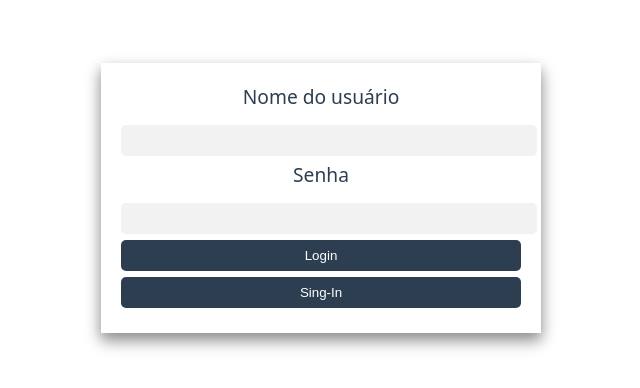
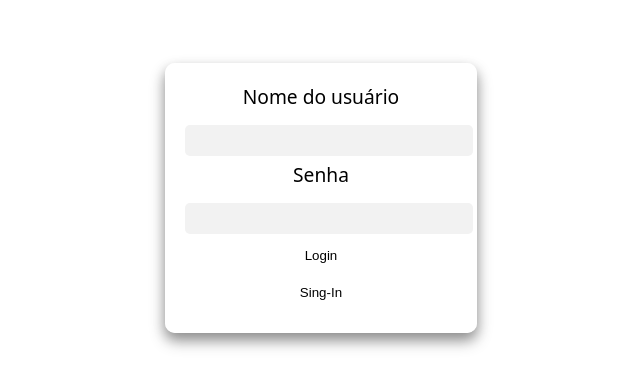
Before and after one commit to GustavoMSantoss/tarefa2, a plain HTML site: page front-game/login.html in a window 1280 px wide. Shown: the part 202-590 px from the top of the page, without its empty margins (319-959 px from the left). Drawn offline with nearby package versions, Linux system fonts and the light colour scheme.

Commit message:
Update login.css

```diff
--- a/front-game/login.css
+++ b/front-game/login.css
@@ -1,10 +1,3 @@
-:root {
-    --cor-primaria: #e74c3c; /* vermelho */
-    --cor-secundaria: #2c3e50; /* preto */
-    --cor-botao-hover: #c0392b;
-    --cor-botao-ativo: #a93226;
-    --cor-botao-texto: #ffffff;
-}
 
 body, html {
     margin: 0;
@@ -14,23 +7,18 @@ body, html {
     justify-content: center;
     align-items: center;
     font-family: system-ui, -apple-system, BlinkMacSystemFont, 'Segoe UI', Roboto, Oxygen, Ubuntu, Cantarell, 'Open Sans', 'Helvetica Neue', sans-serif;
-    background-color: var(--cor-terciaria); /* Cor de fundo azul */
-    color: var(--cor-secundaria);
+    background-color: var(--cor-terciaria); /* Cor de fundo preto */
+    color: var(--cor-secundaria); /* Cor de texto azul */
 }
 
 #app {
-    background: #ffffff;
+    background: rgba(255, 255, 255, 0.9); /* Fundo branco com transparência */
     box-shadow: 0 8px 16px rgba(0, 0, 0, 0.3), 0 6px 12px rgba(0, 0, 0, 0.22);
     width: 80%;
     max-width: 400px;
-    position: absolute;
-    top: 50%;
-    left: 50%;
-    transform: translate(-50%, -50%);
-    font-family: system-ui, -apple-system, BlinkMacSystemFont, 'Segoe UI', Roboto, Oxygen, Ubuntu, Cantarell, 'Open Sans', 'Helvetica Neue', sans-serif;
     font-size: larger;
     padding: 20px;
-    color: var(--cor-secundaria);
+    border-radius: 10px;
 }
 
 .input-group {
@@ -52,7 +40,6 @@ label {
     width: 100%;
     margin-bottom: 10px;
     text-align: center;
-    color: var(--cor-secundaria);
 }
 
 button {
@@ -60,7 +47,7 @@ button {
     padding: 8px;
     border: none;
     outline: none;
-    background-color: var(--cor-secundaria);
+    background-color: var(--cor-secundaria); /* Cor de fundo do botão azul */
     color: var(--cor-botao-texto);
     border-radius: 5px;
     cursor: pointer;
@@ -77,13 +64,21 @@ button:active {
     transform: translateY(3px);
 }
 
+.formulario {
+    text-align: center;
+}
+
 .formulario h2 {
-    text-align: center;
-    color: var(--cor-secundaria);
+    margin-bottom: 20px;
 }
 
 .mensagem-cadastro {
+    display: none;
+    justify-content: center;
+    margin-top: 10px;
+}
+
+.mensagem-cadastro.mostrar {
     display: flex;
-    justify-content: center;
     color: var(--cor-secundaria);
 }
```
